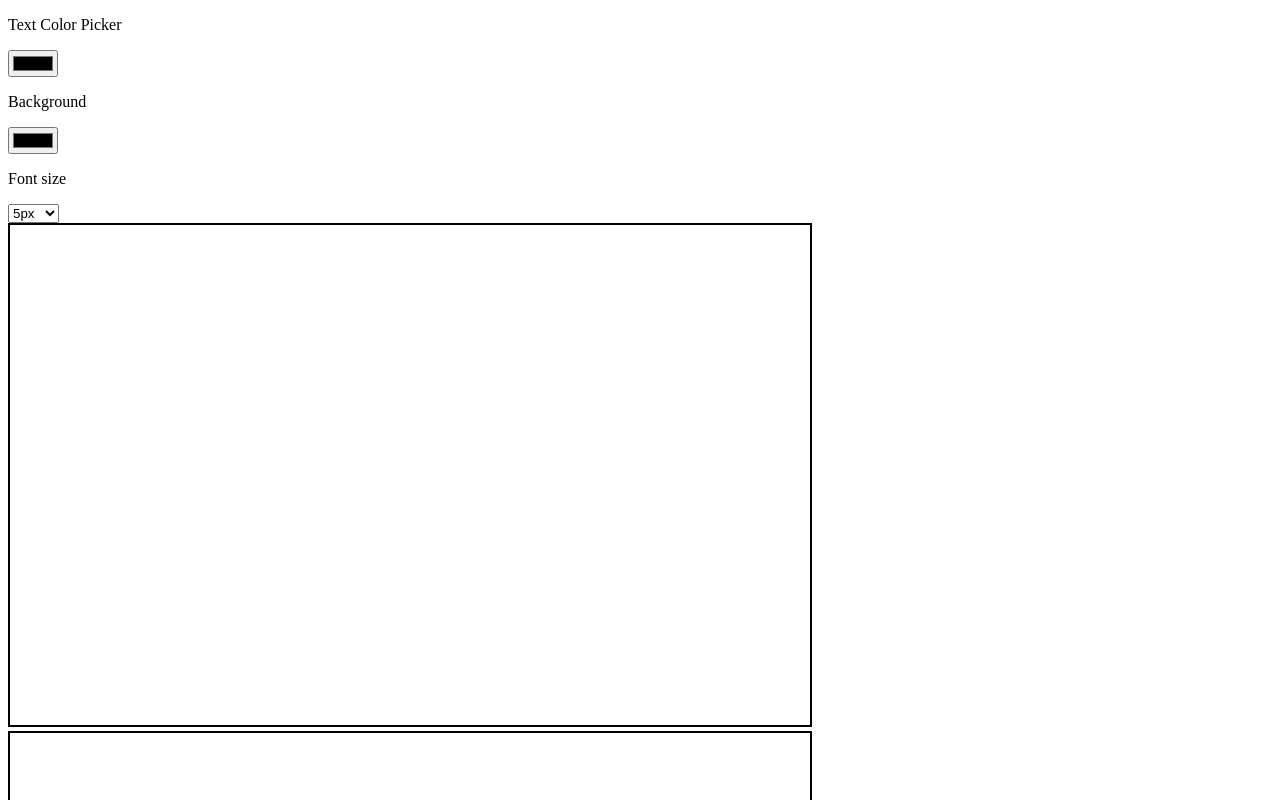
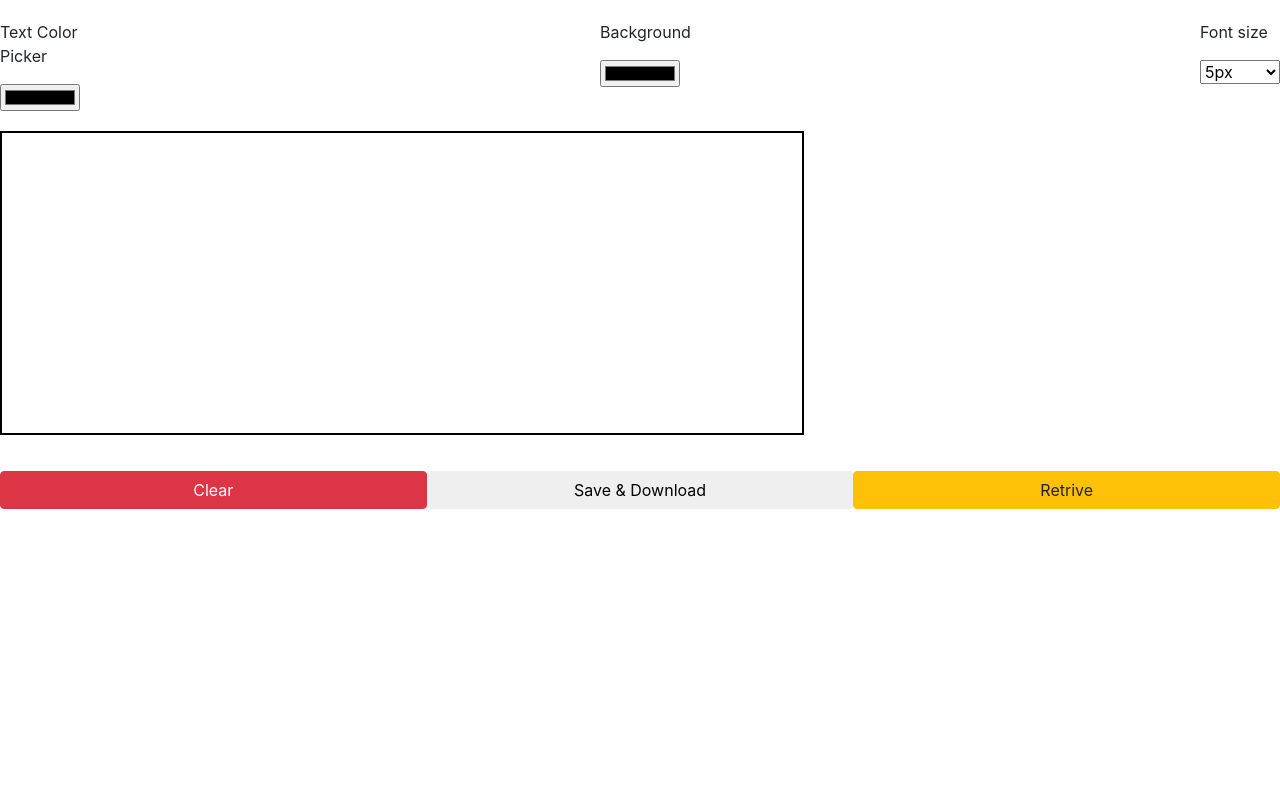
Before and after one commit to Msarthak03/QuickSign, a plain HTML site: page index.html in a window 1280 px wide. Shown: the top 800 px of the page. Drawn offline with nearby package versions, Linux system fonts and the light colour scheme.

Commit message:
added jS

```diff
--- a/index.html
+++ b/index.html
@@ -5,23 +5,47 @@
     <meta name="viewport" content="width=device-width, initial-scale=1.0">
     <title>Document</title>
     <style>
+        .main{
+            position: absolute;
+             top: 50%;
+            left: 50%;
+            transform: translate(-50% ,-50%);
+        }
         .canvas{
             border: 2px solid black;
         }
+        .top ,.bottom{
+            display: flex;
+            flex-direction: row;
+            justify-content: space-between;
+            margin: 20px 0 20px 0;
+
+        }
+        .block,input ,button,select {
+            width:  80px;
+        }
+        top>.block{
+            margin: 10px;
+        }
+        .bottom>button{
+            margin: 10px auto;
+            width: 50%;
+        }
     </style>
+    <link rel="stylesheet" href="https://cdn.jsdelivr.net/npm/bootstrap@4.0.0/dist/css/bootstrap.min.css" integrity="sha384-Gn5384xqQ1aoWXA+058RXPxPg6fy4IWvTNh0E263XmFcJlSAwiGgFAW/dAiS6JXm" crossorigin="anonymous">
 </head>
 <body>
     <div>
         <div class="top">
-            <div class="black">
+            <div class="block">
                 <p>Text Color Picker</p>
                 <input class="form-controller" type="color" id="colorPicker"/>
             </div>
-            <div class="black">
+            <div class="block">
                 <p>Background</p>
                 <input class="form-controller" type="color" id="canvasColor"/>
             </div>
-            <div class="black">
+            <div class="block">
                 <p>Font size</p>
                 <select id ="fontSize">
                     <option value="6">5px</option>
@@ -30,20 +54,69 @@
                     <option value="30">30px</option>
                     <option value="40">40px</option>
                     <option value="50">50px</option>
-                    <option value="6">5px</option>
-                    <option value="10">10px</option>
-                    <option value="20">20px</option>
-                    <option value="30">30px</option>
-                    <option value="40">40px</option>
-                    <option value="50">50px</option>
+
                 </select>
-
                </div>
             </div>
 
-            <canvas class="canvas" id="myCanvas" width="800" height="500"></canvas>
-            <canvas class="canvas" id="myCanvas" width="800" height="500"></canvas>
+            <canvas class="canvas" id="myCanvas" width="800" height="300">
+
+            </canvas>
     </div>
+    <div class ="bottom">
+        <button type="button" class="btn btn-danger" id="clearButton">Clear</button>
+        <button type="button" class="btn btn-sucess" id="saveButton">Save & Download</button>
+        <button type="button" class="btn btn-warning" id="retriveButton">Retrive</button>
+
+
+    </div>
+    <script>
+        const colorPicker  = document.getElementById("colorPicker");
+        const canvasColor = document.getElementById("canvasColor");
+        const canvas = document.getElementById("myCanvas");
+        const clearButton = document.getElementById("clearButton");
+        const saveButton = document.getElementById("saveButton");
+        const retriveButton = document.getElementById("retriveButton");
+        const fontSize = document.getElementById("fontSize");
+        const ctx = canvas.getContext("2d");
+
+        colorPicker.addEventListener('change',(e)=>{
+            ctx.fillStyle = e.target.value;
+            ctx.strokeStyle = e.target.value;
+
+        })
+        canvas.addEventListener('mousedown',(e)=>{
+            isDrawing = true;
+            lastX =event.offsetX;
+            lastY = event.offsetY;
+          })
+          canvas.addEventListener('mousemove',(e)=>{
+            if(isDrawing){
+                ctx.beginPath();
+                ctx.moveTo(lastX,lastY);
+                ctx.lineTo(event.offsetX,event.offsetY);
+                ctx.stroke();
+
+                lastX=event.offsetX;
+                lastY=event.offsetY;
+            }
+
+        })
+        canvas.addEventListener('mouseup',(e)=>{
+            isDrawing = false;
+        })
+        canvasColor.addEventListener('change',(e)=>{
+            ctx.fillStyle = e.target.value;
+            ctx.fillRect(0,0,800,500)
+        })
+        fontSize.addEventListener('change',(e)=>{
+            ctx.lineWidth = e.target.value;
+
+        })
+
+
+
+    </script>
 
 </body>
 </html>
```
